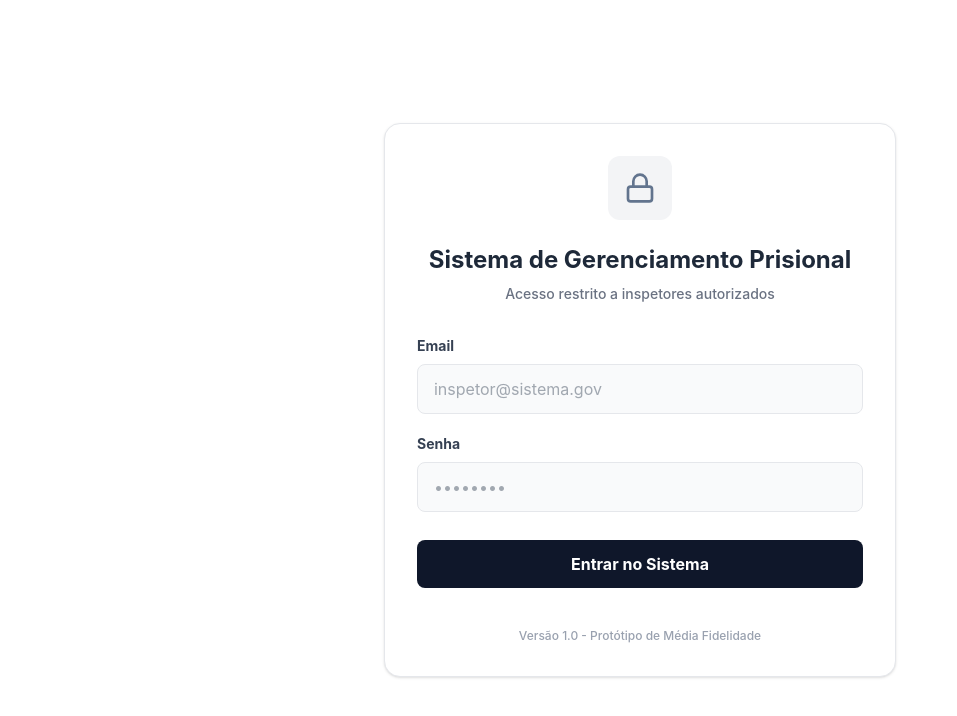
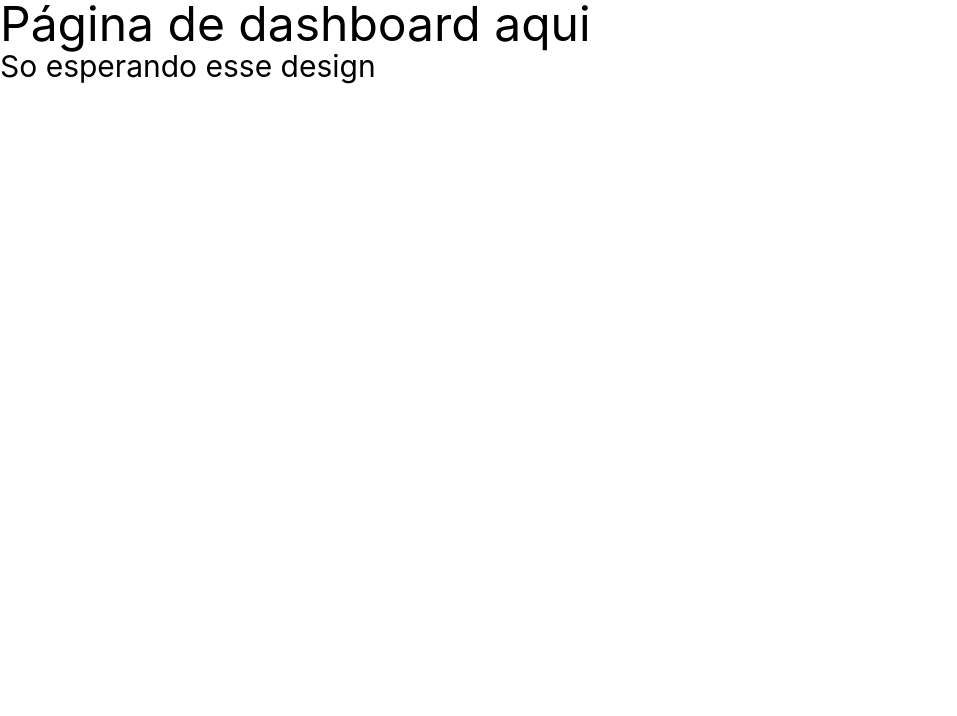
Before and after one commit to fabi0jr/JailTrackerFrontend, a React app: page /dashboard in a window 1280 px wide. Shown: the top 716 px of the page, without its empty margins (0-957 px from the left). Built offline with nearby package versions, Linux system fonts and the light colour scheme; the HTML template or start-up script is replaced by a standard one.

Commit message:
Rotas criadas

```diff
--- a/package.json
+++ b/package.json
@@ -12,7 +12,8 @@
   "dependencies": {
     "lucide-react": "^0.576.0",
     "react": "^19.2.0",
-    "react-dom": "^19.2.0"
+    "react-dom": "^19.2.0",
+    "react-router-dom": "^7.13.1"
   },
   "devDependencies": {
     "@eslint/js": "^9.39.1",
--- a/src/App.tsx
+++ b/src/App.tsx
@@ -1,5 +1,7 @@
 //import { useEffect, useState } from 'react';
-import LoginModel from './components/LoginModel';
+import { BrowserRouter as Router, Routes, Route, Navigate } from 'react-router-dom';
+import LoginPage from './pages/LoginPage';
+import DashBoardPage from './pages/DashBoardPage';
 
 function App() {
   //const [mensagem, setMensagem] = useState('Conectando ao backend...')
@@ -19,11 +21,12 @@ function App() {
   // }, [])
 
   return (
-    <div className="flex items-center justify-center min-h-screen min-w-screen bg-white">
-      <div className="min-h-screen w-2/3" id='DivModel'>
-        <LoginModel/>
-      </div>
-    </div>
+    <Router>
+      <Routes>
+        <Route path='/' element={<LoginPage/>}></Route>
+        <Route path='/dashboard' element={<DashBoardPage/>}></Route>
+      </Routes>
+    </Router>
   )
 }
 
--- a/src/components/LoginModel.tsx
+++ b/src/components/LoginModel.tsx
@@ -1,6 +1,13 @@
 import { Lock } from 'lucide-react';
+import { useNavigate } from 'react-router-dom';
 
 export default function LoginModel() {
+  const navigate = useNavigate();
+  function submitForm(event: React.FormEvent){
+    event.preventDefault();
+    //Logica de autenticação
+    navigate("/dashboard")
+  }
   return (
     <div className="flex items-center justify-center min-h-screen">
       {/* Card Principal */}
@@ -20,7 +27,7 @@ export default function LoginModel() {
         </p>
 
         {/* Formulário */}
-        <form className="w-full space-y-5">
+        <form className="w-full space-y-5" onSubmit={submitForm}>
           <div>
             <label className="block text-sm font-bold text-gray-700 mb-2">
               Email
--- /dev/null
+++ b/src/pages/DashBoardPage.tsx
@@ -0,0 +1,7 @@
+function DashBoardPage() {
+    return (
+        <div><h1 className="text-5xl">Página de dashboard aqui</h1><h2 className="text-3xl">So esperando esse design</h2></div>
+    )
+}
+
+export default DashBoardPage;
--- /dev/null
+++ b/src/pages/LoginPage.tsx
@@ -0,0 +1,12 @@
+import LoginModel from "../components/LoginModel";
+
+function LoginPage() {
+    return (
+        <div className="flex items-center justify-center min-h-screen min-w-screen bg-white">
+            <div className="min-h-screen w-2/3" id='DivModel'>
+                <LoginModel />
+            </div>
+        </div>
+    )
+}
+export default LoginPage;
```
Also changed, not shown: 1 other file (tests, documents, lock files or other folders).
